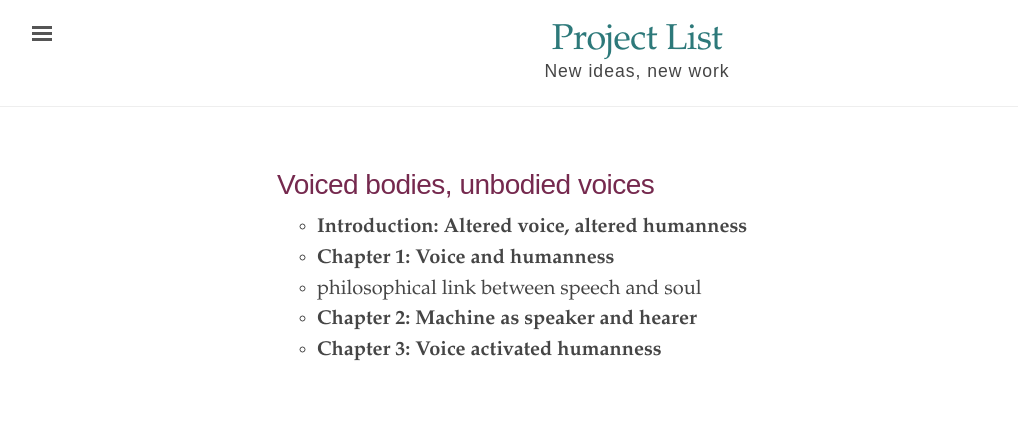
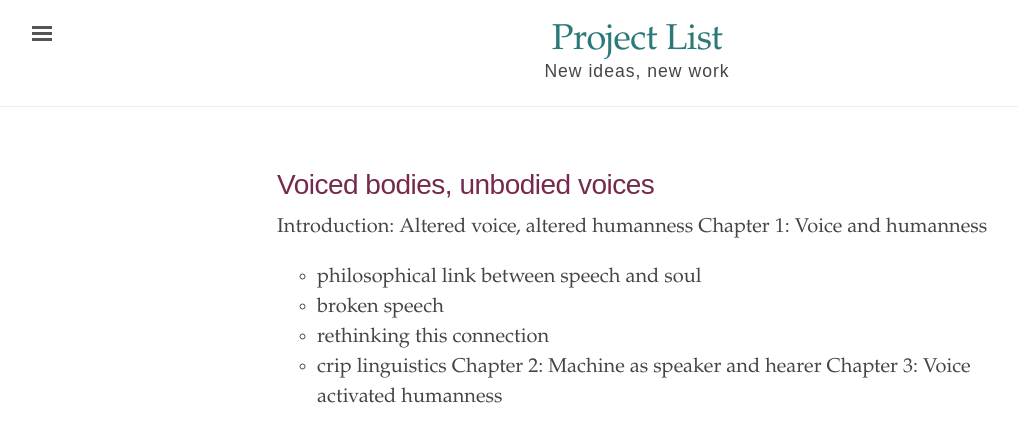
Before and after one commit to ylimem/ed, a Jekyll site: the page built from _texts/voicedbodies.md, in a window 1280 px wide. Shown: the top 442 px of the page, without its empty margins (3-1021 px from the left). Built offline with Jekyll 4.4.1, drawn with Linux system fonts in a browser that asks for light colours.

Commit message:
Update voicedbodies.md
altering list layout

```diff
--- a/_texts/voicedbodies.md
+++ b/_texts/voicedbodies.md
@@ -4,8 +4,11 @@ title: "Voiced bodies, unbodied voices"
 author: Emily McGinn
 source: notes
 ---
-- <strong>Introduction: Altered voice, altered humanness</strong>
-- <strong>Chapter 1: Voice and humanness</strong>
+Introduction: Altered voice, altered humanness
+Chapter 1: Voice and humanness
 - philosophical link between speech and soul
-- <strong>Chapter 2: Machine as speaker and hearer</strong>
-- <strong>Chapter 3: Voice activated humanness</strong>
+- broken speech
+- rethinking this connection
+- crip linguistics
+Chapter 2: Machine as speaker and hearer
+Chapter 3: Voice activated humanness
```
